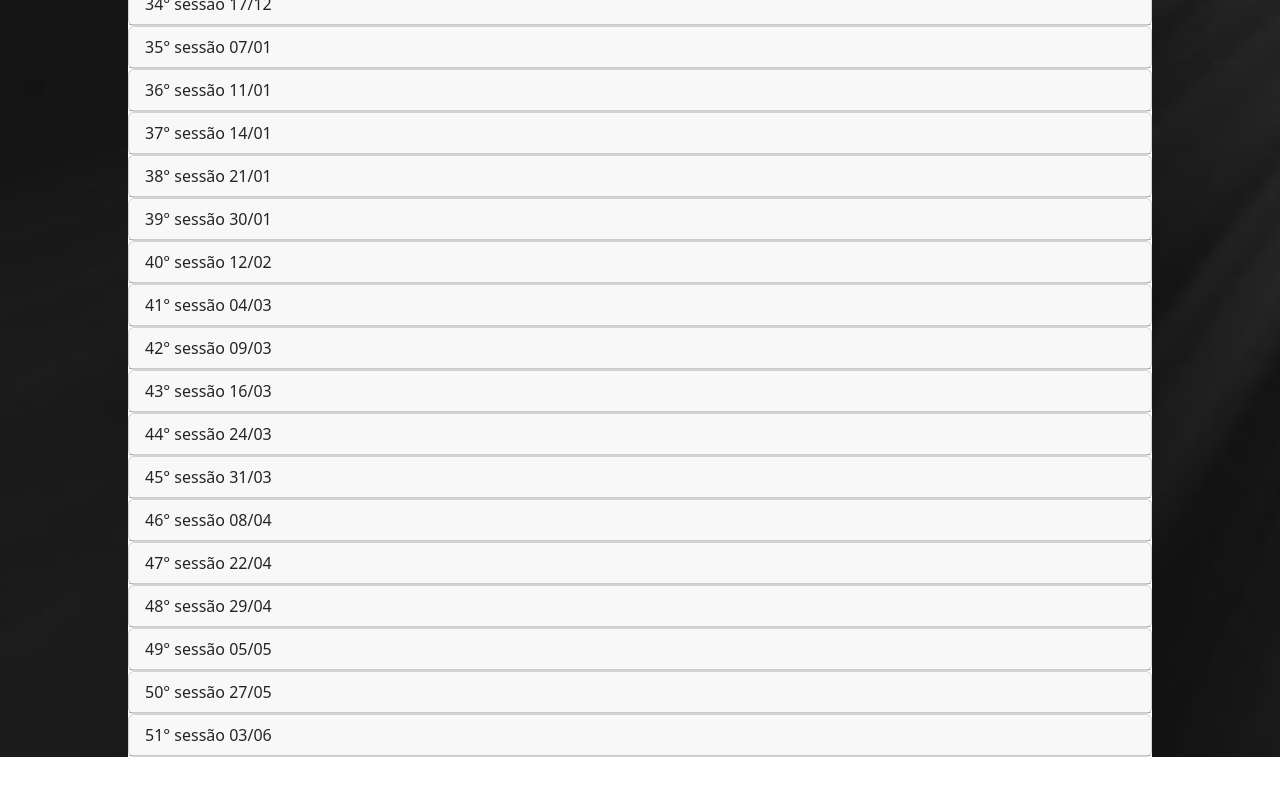
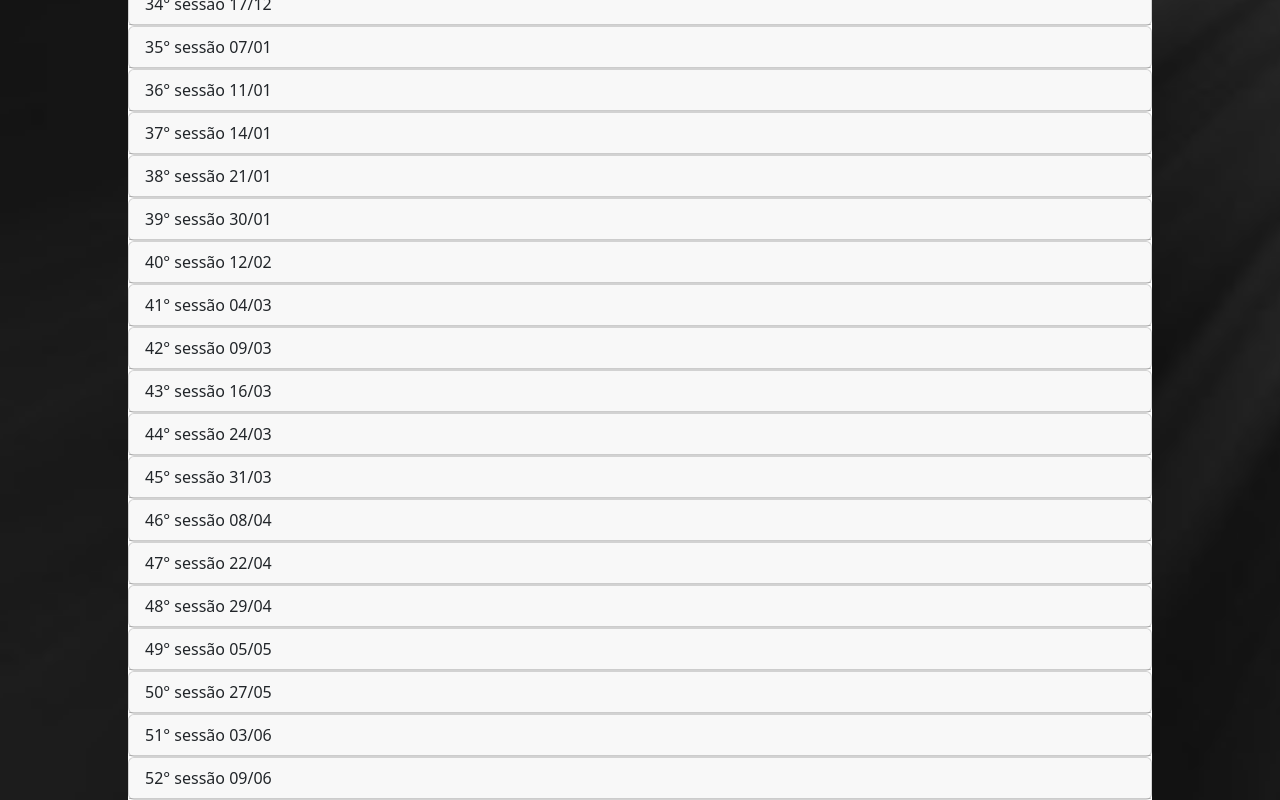
Before and after one commit to CaioCohen/CorruptedDominion, an Angular app: page /sessoes in a window 1280 px wide. Shown: the part 1498-2298 px from the top of the page. Before the commit the page ends 2255 px from the top, so only its background shows below. Built offline with nearby package versions, Linux system fonts and the light colour scheme; what ngx-bootstrap-icons would draw is missing.

Commit message:
52 sessao

```diff
--- a/src/app/main/sessoes/sessoes.component.html
+++ b/src/app/main/sessoes/sessoes.component.html
@@ -1747,6 +1747,10 @@
         <p>Depois de terminar o desafio do Draxer, o grupo, renovados com o level up resolvem ir logo para a próxima dungeon, a Poço das Crias do Vazio. O começo foi até tranquilo, porém na sala do Boss eles encontraram um lorde vampiro chamado Leomord, que quase matou todos da party e o Rioxo teve que invocar o Passos Divinos para ajudar no combate(e usar um ponto de trama). Leomord foi derrotado mas não morto, e ele deixou para trás uma sending stone dele para caso o grupo futuramente queira se comunicar.</p>
         <p>Depois que o combate terminou, eles conseguiram pegar o metal do vazio e contaram ao passos divinos que o púrpura do oeste ainda estava vivo e bem no plano da terra, e que o passos divinos seria de grande ajuda no futuro. Dito isso, o Passos Divinos resolve se encontrar com o Púrpura do Oeste enquanto o grupo continua sua campanha em busca dos ingredientes.</p>
       </accordion-group>
+      <accordion-group>
+        <div accordion-heading class="header"> 52° sessão 09/06</div>
+        <p>A próxima parada foi a caverna das ruínas pretificantes, onde eles encontraram o dracolisk ancião e pegaram seu liquido medular. Eles também encontraram e mataram o Anugas no caminho.</p>
+      </accordion-group>
     </ng-container>
   </accordion>
 </div>
```
